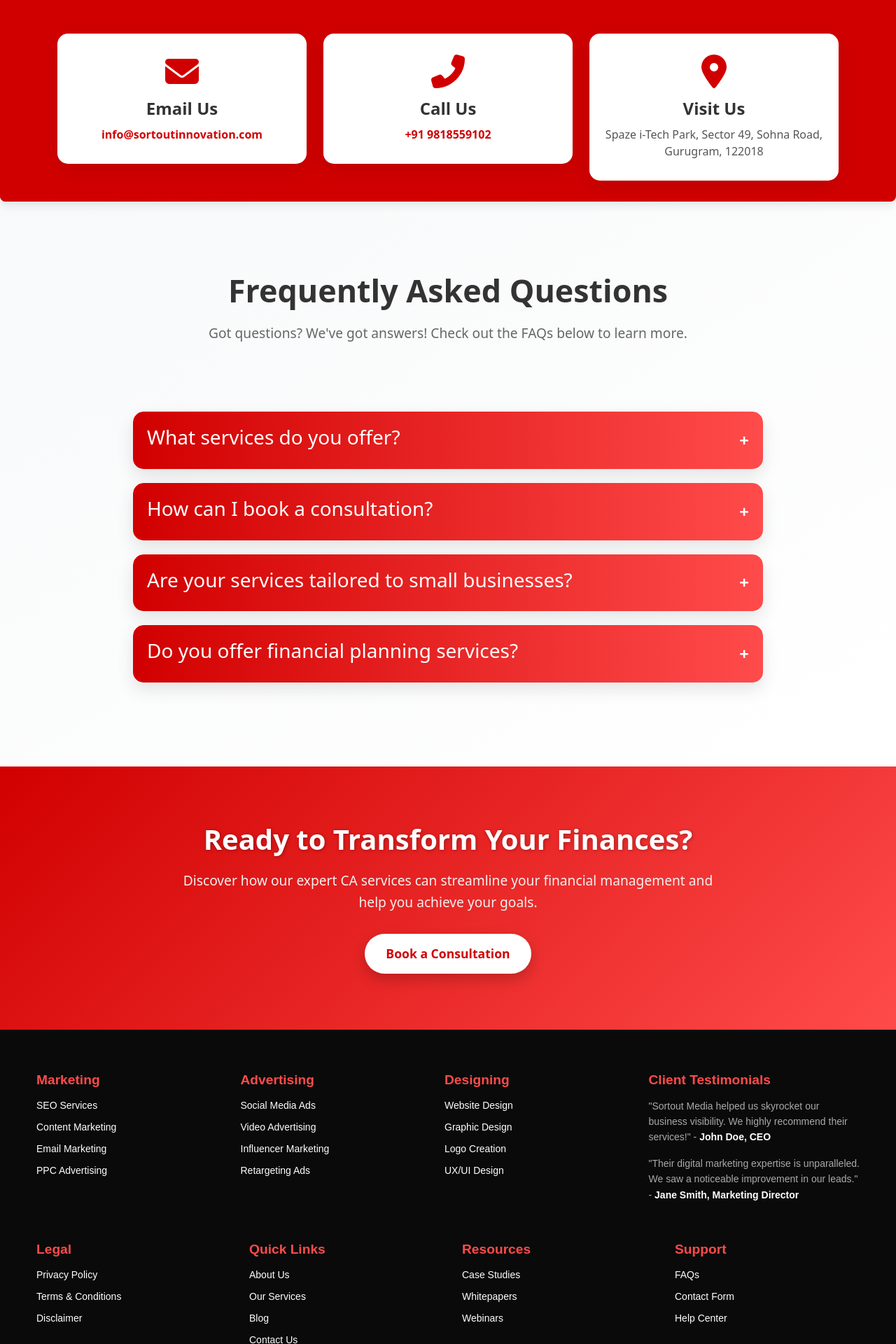
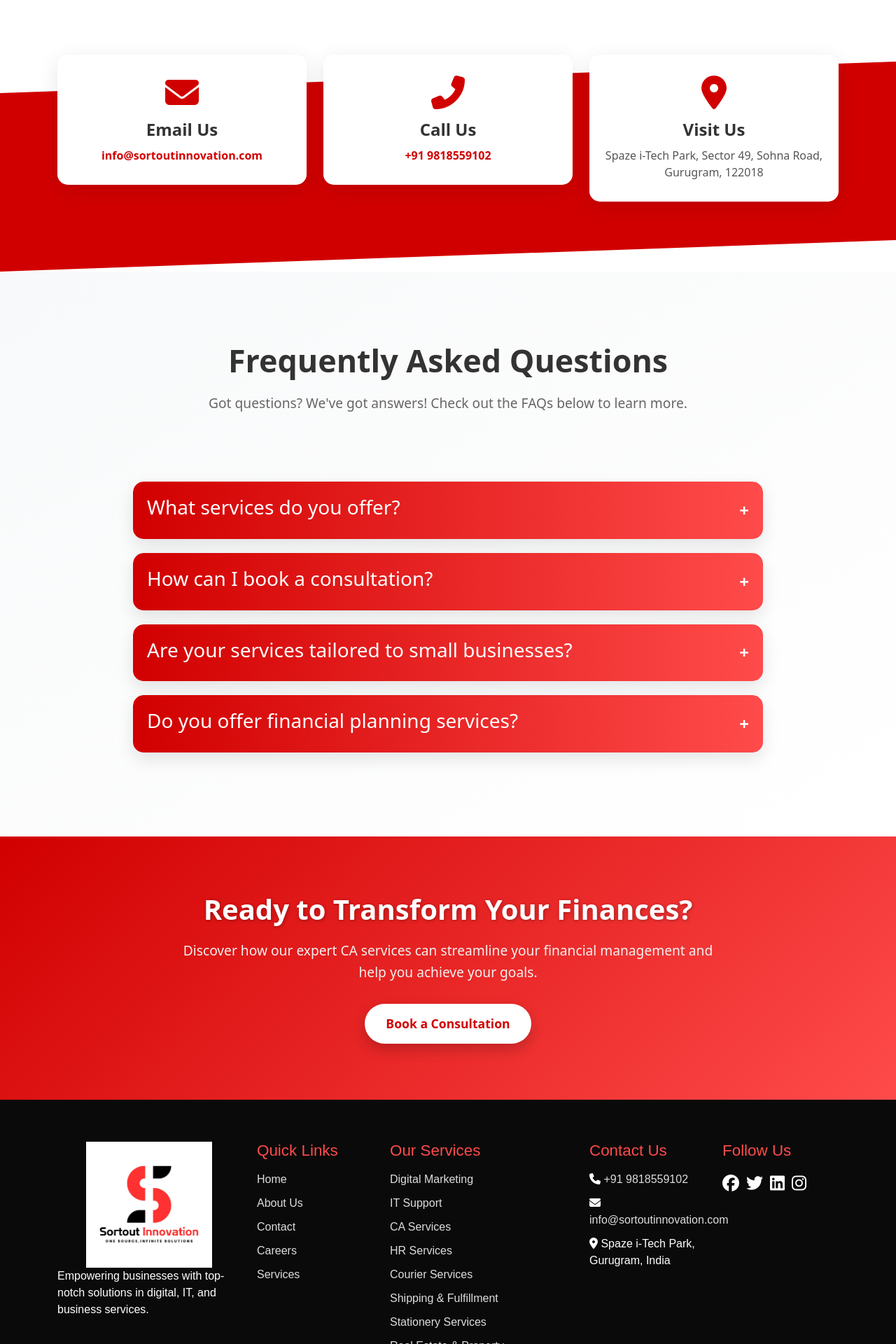
Before and after one commit to ajaySingh2615/sortOutMediaFrontend, a PHP site: page /pages/services/caServices.html in a window 1280 px wide. Shown: the part 3640-5560 px from the top of the page at 70% size. Run offline with PHP 8.4, Linux system fonts and the light colour scheme; some libraries are stand-ins or nearby versions.

Commit message:
Refactor footer styles for improved structure and responsiveness; update hero image styles and navigation links for consistency

```diff
--- a/CSS/services/caServices.css
+++ b/CSS/services/caServices.css
@@ -1097,217 +1097,118 @@
   }
 }
 
-/* FOOTER */
-/* General Footer Styles */
-footer {
-  background-color: #0a0a0a;
+/* Footer Section */
+.footer-section {
+  background: #0a0a0a;
   color: #fff;
   padding: 60px 20px;
   font-family: Arial, sans-serif;
 }
 
-/* Footer Grid */
-.footer-grid {
-  display: flex;
-  flex-wrap: wrap;
-  gap: 40px;
-  justify-content: space-between;
-}
-
-.footer-grid div {
-  flex: 1 1 200px;
-  min-width: 200px;
-}
-
-/* Footer Headings */
-.footer-grid h4 {
+.footer-section h4 {
+  color: #ff4b4b;
   margin-bottom: 15px;
-  font-size: 1.2rem;
-  color: #ff4b4b;
-  font-weight: bold;
+  font-size: 1.4rem;
 }
 
 /* Footer Links */
-.footer-grid ul {
+.footer-links {
   list-style: none;
   padding: 0;
-  font-size: 14px;
+  font-size: 1rem;
+}
+
+.footer-links li {
+  margin-bottom: 10px;
+}
+
+.footer-links li a {
+  text-decoration: none;
+  color: #ddd;
+  transition: color 0.3s ease;
+}
+
+.footer-links li a:hover {
+  color: #ff4b4b;
+}
+
+/* Social Icons */
+.social-icons {
+  display: flex;
+  gap: 10px;
+}
+
+.social-icons a {
+  font-size: 1.5rem;
+  color: #fff;
+  transition: transform 0.3s ease, color 0.3s ease;
+}
+
+.social-icons a:hover {
+  color: #ff4b4b;
+  transform: scale(1.1);
+}
+
+/* Footer Bottom */
+.footer-bottom {
+  text-align: center;
+  margin-top: 40px;
+  padding-top: 20px;
+  border-top: 1px solid rgba(255, 255, 255, 0.1);
+}
+
+.footer-bottom p {
+  font-size: 0.9rem;
   color: #aaa;
 }
 
-.footer-grid ul li {
-  margin-bottom: 10px;
+.footer-bottom ul {
+  list-style: none;
+  padding: 0;
+  display: flex;
+  justify-content: center;
+  gap: 15px;
+  margin-top: 10px;
 }
 
-.footer-grid ul li a {
+.footer-bottom ul li a {
   text-decoration: none;
-  color: #fff;
+  color: #ddd;
+  font-size: 0.9rem;
   transition: color 0.3s ease;
 }
 
-.footer-grid ul li a:hover {
+.footer-bottom ul li a:hover {
   color: #ff4b4b;
 }
 
-/* Testimonials Styling */
-.footer-grid div p {
-  font-size: 14px;
-  color: #aaa;
-  line-height: 1.6;
-  margin-bottom: 15px;
+.footer-logo img {
+  width: 180px; /* Adjust width as needed */
+  height: auto; /* Maintains aspect ratio */
+  max-width: 100%; /* Ensures responsiveness */
+  display: block;
+  margin: 0 auto; /* Centers the logo */
 }
 
-.footer-grid div strong {
-  color: #fff;
-}
-
-/* Divider */
-footer .container > div:nth-child(2) {
-  margin: 40px 0;
-  height: 1px;
-  background: #333;
-}
-
-/* Contact Info Section */
-footer .container ul {
-  list-style: none;
-  padding: 0;
-  font-size: 14px;
-  color: #aaa;
-}
-
-footer .container ul li {
-  display: flex;
-  align-items: center;
-  margin-bottom: 10px;
-}
-
-footer .container ul li i {
-  color: #ff4b4b;
-  margin-right: 10px;
-}
-
-/* Copyright Section */
-footer .container > div:last-child {
-  text-align: center;
-  font-size: 12px;
-  color: #aaa;
-  padding: 20px 0;
-  background-color: #111;
-}
-
-/* WhatsApp Floating Icon */
-.fsbg {
-  position: fixed;
-  bottom: 20px;
-  z-index: 1000;
-}
-
-.fsbg .wp-idget {
-  animation: bounce 2s infinite;
-  cursor: pointer;
-  transition: transform 0.3s ease;
-}
-
-.fsbg .wp-idget:hover {
-  transform: scale(1.1);
-}
-
-/* Bounce Animation */
-@keyframes bounce {
-  0%,
-  100% {
-    transform: translateY(0);
-  }
-  50% {
-    transform: translateY(-10px);
+@media (max-width: 768px) {
+  .footer-logo img {
+    width: 140px; /* Smaller size for mobile */
   }
 }
 
-/* Footer Contact Section */
-#contact {
-  background-color: #d10000; /* Red background */
-  color: #fff;
-  padding: 30px 20px;
-  text-align: center;
-  border-radius: 8px;
-  margin-top: 40px;
-  box-shadow: 0 4px 15px rgba(0, 0, 0, 0.1);
-}
-
-.footer-strip-heading {
-  font-size: 1.5rem;
-  font-weight: bold;
-  color: #fff;
-  margin: 0;
-}
-
-.footer-strip-heading a {
-  color: #fff !important; /* Ensure the phone number link stays white */
-  font-weight: bold;
-  text-decoration: none;
-  transition: color 0.3s ease;
-}
-
-.footer-strip-heading a:hover {
-  color: #ffcccc; /* Light hover effect */
-}
-
-/* Responsive Design for the Contact Section */
-@media (max-width: 767px) {
-  #contact {
-    padding: 20px;
+/* Responsive Design */
+@media (max-width: 991px) {
+  .footer-section .row {
+    flex-direction: column;
+    text-align: center;
   }
 
-  .footer-strip-heading {
-    font-size: 1.2rem;
+  .social-icons {
+    justify-content: center;
   }
 
-  #triangle-down {
-    border-top-width: 20px;
+  .footer-bottom ul {
+    flex-direction: column;
+    gap: 10px;
   }
 }
-
-/* Responsive Footer Design */
-@media (max-width: 991px) {
-  .footer-grid {
-    gap: 20px;
-    flex-direction: column;
-    align-items: flex-start;
-  }
-
-  .footer-grid div {
-    min-width: 100%;
-  }
-
-  #triangle-down {
-    display: none;
-  }
-}
-
-@media (max-width: 767px) {
-  .fsbg .wp-idget {
-    width: 40px;
-    height: 40px;
-  }
-
-  footer {
-    padding: 40px 15px;
-  }
-
-  .footer-grid h4 {
-    font-size: 1.1rem;
-  }
-
-  .footer-grid ul li a {
-    font-size: 13px;
-  }
-
-  footer .container ul li {
-    font-size: 13px;
-  }
-
-  footer .container > div:last-child p {
-    font-size: 11px;
-  }
-}
--- a/CSS/services/designAndCreativeServices.css
+++ b/CSS/services/designAndCreativeServices.css
@@ -184,7 +184,7 @@
 .hero-img {
   max-width: 100%;
   border-radius: 15px;
-  box-shadow: 0 10px 30px rgba(0, 0, 0, 0.1);
+  /* box-shadow: 0 10px 30px rgba(0, 0, 0, 0.1); */
 }
 
 /* Highlight Section */
--- a/CSS/services/propertyServices.css
+++ b/CSS/services/propertyServices.css
@@ -214,7 +214,7 @@
 /* Hero Image */
 .hero-img {
   border-radius: 8px;
-  box-shadow: 0 8px 30px rgba(0, 0, 0, 0.1);
+  /* box-shadow: 0 8px 30px rgba(0, 0, 0, 0.1); */
   max-width: 100%;
   height: auto;
 }
--- a/pages/our-services-page/service.html
+++ b/pages/our-services-page/service.html
@@ -342,9 +342,7 @@
                 <p class="service-description">
                   Handles packing and shipping of products to customers.
                 </p>
-                <a
-                  href="/images/services-imgs/shipping_s.png"
-                  class="btn-view-more"
+                <a href="/pages/services/shipping.html" class="btn-view-more"
                   >View More</a
                 >
               </div>
@@ -373,7 +371,7 @@
                   daily operations.
                 </p>
                 <a
-                  href="/images/services-imgs/stationery_services.png"
+                  href="/pages/services/stationeryServices.html"
                   class="btn-view-more"
                   >View More</a
                 >
--- a/pages/services/caServices.html
+++ b/pages/services/caServices.html
@@ -22,31 +22,38 @@
     <header class="navbar">
       <div class="container">
         <!-- Logo -->
-        <a href="#" class="navbar-logo">
-          <img src="/images/SortOutMediaHDLogo.png" alt="Logo" />
+        <a href="/" class="navbar-logo">
+          <img
+            src="/images/sortoutInnovation-icon/Sortout innovation.png"
+            alt="SortOut Innovation"
+          />
         </a>
-
-        <!-- Hamburger Menu for Mobile -->
-        <button class="navbar-toggle" aria-label="Toggle navigation">
-          <i class="fas fa-bars"></i>
-        </button>
 
         <!-- Navigation Links -->
         <nav class="navbar-links">
           <ul>
-            <li><a href="#home" class="nav-link active">Home</a></li>
+            <li><a href="#" class="nav-link">Home</a></li>
             <li><a href="#about" class="nav-link">About</a></li>
-            <li><a href="#find-jobs" class="nav-link">Find Jobs</a></li>
-            <li><a href="#browse-talent" class="nav-link">Browse Talent</a></li>
-            <li><a href="#services" class="nav-link">Services</a></li>
-            <li><a href="#contact" class="nav-link">Contact</a></li>
+            <li><a href="/pages/career.html" class="nav-link">Career</a></li>
+            <li><a href="/industries" class="nav-link">Browse Talent</a></li>
+            <li>
+              <a href="/pages/our-services-page/service.html" class="nav-link"
+                >Service</a
+              >
+            </li>
+            <li><a href="#cta" class="nav-link">Contact</a></li>
           </ul>
         </nav>
+
+        <!-- Mobile Menu Button -->
+        <button class="navbar-toggle" aria-label="Toggle navigation">
+          <i class="fas fa-bars"></i>
+        </button>
       </div>
     </header>
 
     <script>
-      // Toggle Dropdown Menu for Mobile
+      // Mobile Menu Toggle
       const navbarToggle = document.querySelector(".navbar-toggle");
       const navbarLinks = document.querySelector(".navbar-links");
 
@@ -54,7 +61,7 @@
         navbarLinks.classList.toggle("active");
       });
 
-      // Add Background Color on Scroll
+      // Sticky Navbar on Scroll
       window.addEventListener("scroll", () => {
         const navbar = document.querySelector(".navbar");
         if (window.scrollY > 50) {
@@ -513,339 +520,128 @@
       crossorigin="anonymous"
     ></script>
 
-    <!-- FOOTER -->
-    <!-- Floating Social Media bar Ends -->
+    <footer class="footer-section">
+      <div class="container">
+        <div class="row">
+          <!-- Column 1: Company Info -->
+          <div class="col-lg-3 col-md-6">
+            <div class="footer-logo">
+              <img
+                src="/images/sortoutInnovation-icon/Sortout innovation.jpg"
+                alt="SortOut Innovation"
+              />
+              <p>
+                Empowering businesses with top-notch solutions in digital, IT,
+                and business services.
+              </p>
+            </div>
+          </div>
 
-    <div class="container-fluid fsbg">
-      <a href="https://wa.me/919818559102">
-        <lord-icon
-          class="wp-idget bounce"
-          src="https://cdn.lordicon.com/dhcosedn.json"
-          trigger="hover"
-          style="width: 70px; height: 70px"
-        >
-        </lord-icon>
-      </a>
-      <div id="contact" class="footer-strip center-mb">
-        <h3 class="footer-strip-heading">
-          Need help? Call our support team at
-          <a href="tel:+919818559102" style="color: #fff !important"
-            >+91 9818559102</a
-          >
-        </h3>
-      </div>
-    </div>
-
-    <footer
-      style="
-        background-color: #0a0a0a;
-        color: #fff;
-        padding: 60px 20px;
-        font-family: Arial, sans-serif;
-      "
-    >
-      <div class="container" style="max-width: 1200px; margin: 0 auto">
-        <!-- Footer Grid -->
-        <div
-          class="footer-grid"
-          style="
-            display: flex;
-            flex-wrap: wrap;
-            gap: 40px;
-            justify-content: space-between;
-          "
-        >
-          <!-- Column 1: Marketing -->
-          <div style="flex: 1 1 200px; min-width: 200px">
-            <h4 style="margin-bottom: 15px; color: #ff4b4b">Marketing</h4>
-            <ul
-              style="list-style: none; padding: 0; font-size: 14px; color: #aaa"
-            >
-              <li style="margin-bottom: 10px">
-                <a href="#seo" style="text-decoration: none; color: #fff"
-                  >SEO Services</a
-                >
-              </li>
-              <li style="margin-bottom: 10px">
-                <a
-                  href="#content-marketing"
-                  style="text-decoration: none; color: #fff"
-                  >Content Marketing</a
-                >
-              </li>
-              <li style="margin-bottom: 10px">
-                <a
-                  href="#email-marketing"
-                  style="text-decoration: none; color: #fff"
-                  >Email Marketing</a
-                >
+          <!-- Column 2: Quick Links -->
+          <div class="col-lg-2 col-md-6">
+            <h4>Quick Links</h4>
+            <ul class="footer-links">
+              <li><a href="/">Home</a></li>
+              <li><a href="#about">About Us</a></li>
+              <li><a href="#contact">Contact</a></li>
+              <li>
+                <a href="/pages/career.html">Careers</a>
               </li>
               <li>
-                <a href="#ppc" style="text-decoration: none; color: #fff"
-                  >PPC Advertising</a
-                >
+                <a href="/pages/our-services-page/service.html">Services</a>
               </li>
             </ul>
           </div>
 
-          <!-- Column 2: Advertising -->
-          <div style="flex: 1 1 200px; min-width: 200px">
-            <h4 style="margin-bottom: 15px; color: #ff4b4b">Advertising</h4>
-            <ul
-              style="list-style: none; padding: 0; font-size: 14px; color: #aaa"
-            >
-              <li style="margin-bottom: 10px">
-                <a href="#social-ads" style="text-decoration: none; color: #fff"
-                  >Social Media Ads</a
+          <!-- Column 3: Our Services -->
+          <div class="col-lg-3 col-md-6">
+            <h4>Our Services</h4>
+            <ul class="footer-links">
+              <li>
+                <a href="/pages/services/socialMediaInfluencers.html"
+                  >Digital Marketing</a
                 >
               </li>
-              <li style="margin-bottom: 10px">
-                <a href="#video-ads" style="text-decoration: none; color: #fff"
-                  >Video Advertising</a
-                >
-              </li>
-              <li style="margin-bottom: 10px">
-                <a href="#influencer" style="text-decoration: none; color: #fff"
-                  >Influencer Marketing</a
+              <li><a href="/pages/services/itServices.html">IT Support</a></li>
+              <li><a href="/pages/services/caServices.html">CA Services</a></li>
+              <li><a href="/pages/services/hrServices.html">HR Services</a></li>
+              <li>
+                <a href="/pages/services/courierServices.html"
+                  >Courier Services</a
                 >
               </li>
               <li>
-                <a
-                  href="#retargeting"
-                  style="text-decoration: none; color: #fff"
-                  >Retargeting Ads</a
+                <a href="/pages/services/shipping.html"
+                  >Shipping & Fulfillment</a
                 >
+              </li>
+              <li>
+                <a href="/pages/services/stationeryServices.html"
+                  >Stationery Services</a
+                >
+              </li>
+              <li>
+                <a href="/pages/services/propertyServices.html"
+                  >Real Estate & Property</a
+                >
+              </li>
+              <li>
+                <a href="/pages/services/event-managementServices.html"
+                  >Event Management</a
+                >
+              </li>
+              <li>
+                <a href="/pages/services/designAndCreative.html"
+                  >Design & Creative</a
+                >
+              </li>
+              <li>
+                <a href="/services/web-development">Web & App Development</a>
+              </li>
+              <li><a href="/services/find-talent">Find Talent</a></li>
+            </ul>
+          </div>
+
+          <!-- Column 4: Contact Info -->
+          <div class="col-lg-2 col-md-6">
+            <h4>Contact Us</h4>
+            <ul class="footer-links">
+              <li>
+                <i class="fas fa-phone"></i>
+                <a href="tel:+919818559102">+91 9818559102</a>
+              </li>
+              <li>
+                <i class="fas fa-envelope"></i>
+                <a href="mailto:info@sortoutinnovation.com"
+                  >info@sortoutinnovation.com</a
+                >
+              </li>
+              <li>
+                <i class="fas fa-map-marker-alt"></i> Spaze i-Tech Park,
+                Gurugram, India
               </li>
             </ul>
           </div>
 
-          <!-- Column 3: Designing -->
-          <div style="flex: 1 1 200px; min-width: 200px">
-            <h4 style="margin-bottom: 15px; color: #ff4b4b">Designing</h4>
-            <ul
-              style="list-style: none; padding: 0; font-size: 14px; color: #aaa"
-            >
-              <li style="margin-bottom: 10px">
-                <a href="#web-design" style="text-decoration: none; color: #fff"
-                  >Website Design</a
-                >
-              </li>
-              <li style="margin-bottom: 10px">
-                <a
-                  href="#graphic-design"
-                  style="text-decoration: none; color: #fff"
-                  >Graphic Design</a
-                >
-              </li>
-              <li style="margin-bottom: 10px">
-                <a
-                  href="#logo-design"
-                  style="text-decoration: none; color: #fff"
-                  >Logo Creation</a
-                >
-              </li>
-              <li>
-                <a href="#ux-ui" style="text-decoration: none; color: #fff"
-                  >UX/UI Design</a
-                >
-              </li>
-            </ul>
-          </div>
-
-          <!-- Column 4: Client Testimonials -->
-          <div style="flex: 1 1 250px; min-width: 250px">
-            <h4 style="margin-bottom: 15px; color: #ff4b4b">
-              Client Testimonials
-            </h4>
-            <div style="font-size: 14px; color: #aaa; margin-bottom: 15px">
-              <p>
-                "Sortout Media helped us skyrocket our business visibility. We
-                highly recommend their services!" -
-                <strong>John Doe, CEO</strong>
-              </p>
-              <p>
-                "Their digital marketing expertise is unparalleled. We saw a
-                noticeable improvement in our leads." -
-                <strong>Jane Smith, Marketing Director</strong>
-              </p>
+          <!-- Column 5: Social Media -->
+          <div class="col-lg-2 col-md-6">
+            <h4>Follow Us</h4>
+            <div class="social-icons">
+              <a href="#"><i class="fab fa-facebook"></i></a>
+              <a href="#"><i class="fab fa-twitter"></i></a>
+              <a href="#"><i class="fab fa-linkedin"></i></a>
+              <a href="#"><i class="fab fa-instagram"></i></a>
             </div>
-          </div>
-
-          <!-- Column 5: Legal Links -->
-          <div style="flex: 1 1 250px; min-width: 250px">
-            <h4 style="margin-bottom: 15px; color: #ff4b4b">Legal</h4>
-            <ul
-              style="list-style: none; padding: 0; font-size: 14px; color: #aaa"
-            >
-              <li style="margin-bottom: 10px">
-                <a
-                  href="#privacy-policy"
-                  style="text-decoration: none; color: #fff"
-                  >Privacy Policy</a
-                >
-              </li>
-              <li style="margin-bottom: 10px">
-                <a href="#terms" style="text-decoration: none; color: #fff"
-                  >Terms & Conditions</a
-                >
-              </li>
-              <li>
-                <a href="#disclaimer" style="text-decoration: none; color: #fff"
-                  >Disclaimer</a
-                >
-              </li>
-            </ul>
-          </div>
-
-          <!-- Column 6: Quick Links -->
-          <div style="flex: 1 1 250px; min-width: 250px">
-            <h4 style="margin-bottom: 15px; color: #ff4b4b">Quick Links</h4>
-            <ul
-              style="list-style: none; padding: 0; font-size: 14px; color: #aaa"
-            >
-              <li style="margin-bottom: 10px">
-                <a href="#about-us" style="text-decoration: none; color: #fff"
-                  >About Us</a
-                >
-              </li>
-              <li style="margin-bottom: 10px">
-                <a href="#services" style="text-decoration: none; color: #fff"
-                  >Our Services</a
-                >
-              </li>
-              <li style="margin-bottom: 10px">
-                <a href="#blog" style="text-decoration: none; color: #fff"
-                  >Blog</a
-                >
-              </li>
-              <li>
-                <a href="#contact-us" style="text-decoration: none; color: #fff"
-                  >Contact Us</a
-                >
-              </li>
-            </ul>
-          </div>
-
-          <!-- Column 7: Resources -->
-          <div style="flex: 1 1 250px; min-width: 250px">
-            <h4 style="margin-bottom: 15px; color: #ff4b4b">Resources</h4>
-            <ul
-              style="list-style: none; padding: 0; font-size: 14px; color: #aaa"
-            >
-              <li style="margin-bottom: 10px">
-                <a
-                  href="#case-studies"
-                  style="text-decoration: none; color: #fff"
-                  >Case Studies</a
-                >
-              </li>
-              <li style="margin-bottom: 10px">
-                <a
-                  href="#whitepapers"
-                  style="text-decoration: none; color: #fff"
-                  >Whitepapers</a
-                >
-              </li>
-              <li>
-                <a href="#webinars" style="text-decoration: none; color: #fff"
-                  >Webinars</a
-                >
-              </li>
-            </ul>
-          </div>
-
-          <!-- Column 8: Support -->
-          <div style="flex: 1 1 250px; min-width: 250px">
-            <h4 style="margin-bottom: 15px; color: #ff4b4b">Support</h4>
-            <ul
-              style="list-style: none; padding: 0; font-size: 14px; color: #aaa"
-            >
-              <li style="margin-bottom: 10px">
-                <a href="#faqs" style="text-decoration: none; color: #fff"
-                  >FAQs</a
-                >
-              </li>
-              <li style="margin-bottom: 10px">
-                <a
-                  href="#contact-form"
-                  style="text-decoration: none; color: #fff"
-                  >Contact Form</a
-                >
-              </li>
-              <li>
-                <a
-                  href="#help-center"
-                  style="text-decoration: none; color: #fff"
-                  >Help Center</a
-                >
-              </li>
-            </ul>
           </div>
         </div>
 
-        <!-- Divider -->
-        <div style="margin: 40px 0; height: 1px; background: #333"></div>
-
-        <!-- Contact Info Section -->
-        <div
-          style="
-            display: flex;
-            justify-content: space-between;
-            align-items: center;
-            flex-wrap: wrap;
-            gap: 20px;
-            font-size: 14px;
-            color: #aaa;
-          "
-        >
-          <div style="flex: 1 1 200px; min-width: 200px">
-            <h4 style="margin-bottom: 10px; color: #ff4b4b">Contact Us</h4>
-            <ul
-              style="list-style: none; padding: 0; font-size: 14px; color: #aaa"
-            >
-              <li
-                style="display: flex; align-items: center; margin-bottom: 10px"
-              >
-                <i
-                  class="fas fa-phone"
-                  style="color: #ff4b4b; margin-right: 10px"
-                ></i>
-                <span>9818559102</span>
-              </li>
-              <li
-                style="display: flex; align-items: center; margin-bottom: 10px"
-              >
-                <i
-                  class="fas fa-envelope"
-                  style="color: #ff4b4b; margin-right: 10px"
-                ></i>
-                <span>info@example.com</span>
-              </li>
-              <li style="display: flex; align-items: center">
-                <i
-                  class="fas fa-map-marker-alt"
-                  style="color: #ff4b4b; margin-right: 10px"
-                ></i>
-                <span
-                  >Spaze i-Tech Park, Sector 49, Sohna Road, Gurugram, Pin
-                  122018</span
-                >
-              </li>
-            </ul>
-          </div>
-        </div>
-
-        <!-- Copyright Section -->
-        <div
-          style="
-            text-align: center;
-            font-size: 12px;
-            color: #aaa;
-            padding: 20px 0;
-            background-color: #111;
-          "
-        >
-          <p>&copy; 2025 Sortout Media. All Rights Reserved.</p>
+        <!-- Copyright & Legal Links -->
+        <div class="footer-bottom">
+          <p>&copy; 2025 SortOut Innovation. All Rights Reserved.</p>
+          <ul>
+            <li><a href="/privacy-policy">Privacy Policy</a></li>
+            <li><a href="/terms">Terms & Conditions</a></li>
+          </ul>
         </div>
       </div>
     </footer>
```
